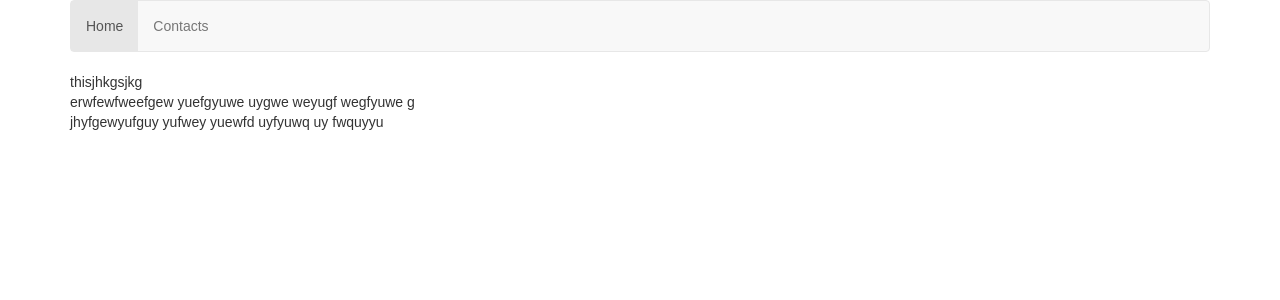
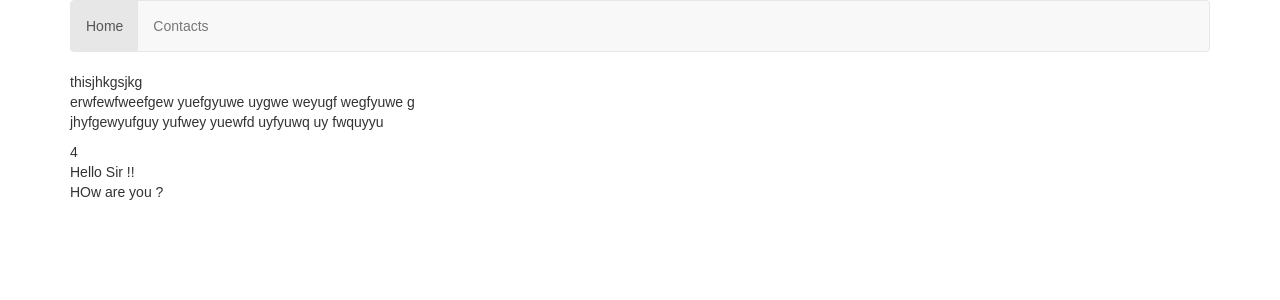
Before and after one commit to Pankaj761/myreact-app, a React (Create React App) app: page / in a window 1280 px wide. Shown: the top 300 px of the page. Built offline with nearby package versions, Linux system fonts and the light colour scheme.

Commit message:
dynamic data

```diff
--- a/src/component/Home.js
+++ b/src/component/Home.js
@@ -2,6 +2,10 @@ import React from "react";
 
 export class Home extends React.Component{
     render(){
+        let constabt;
+        if(true){
+            constabt=<p>Hello Sir !!<br/>HOw are you ?</p>
+        }
         return (
             <div>
                 <p>
@@ -9,6 +13,9 @@ export class Home extends React.Component{
                     erwfewfweefgew yuefgyuwe uygwe weyugf wegfyuwe g<br/>
                     jhyfgewyufguy yufwey yuewfd uyfyuwq uy fwquyyu <br/>
                 </p>
+                {2+2}
+                <br/>
+                {constabt}
             </div>
         );
     }
```
